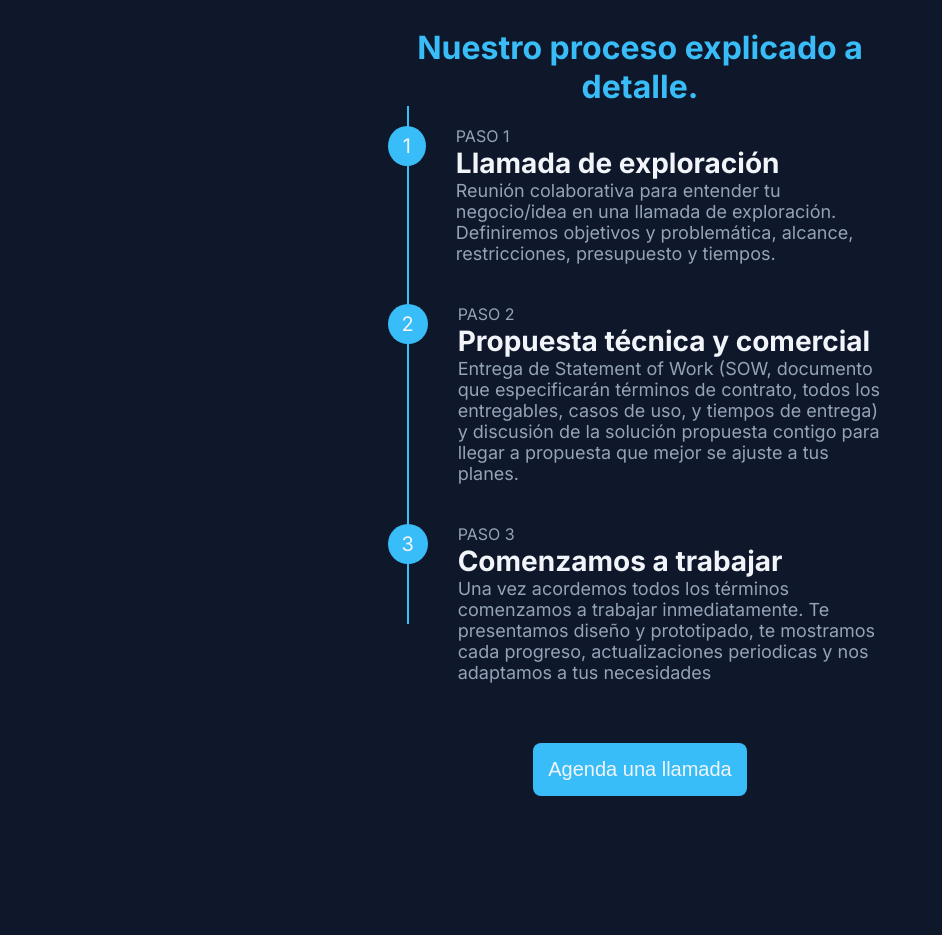
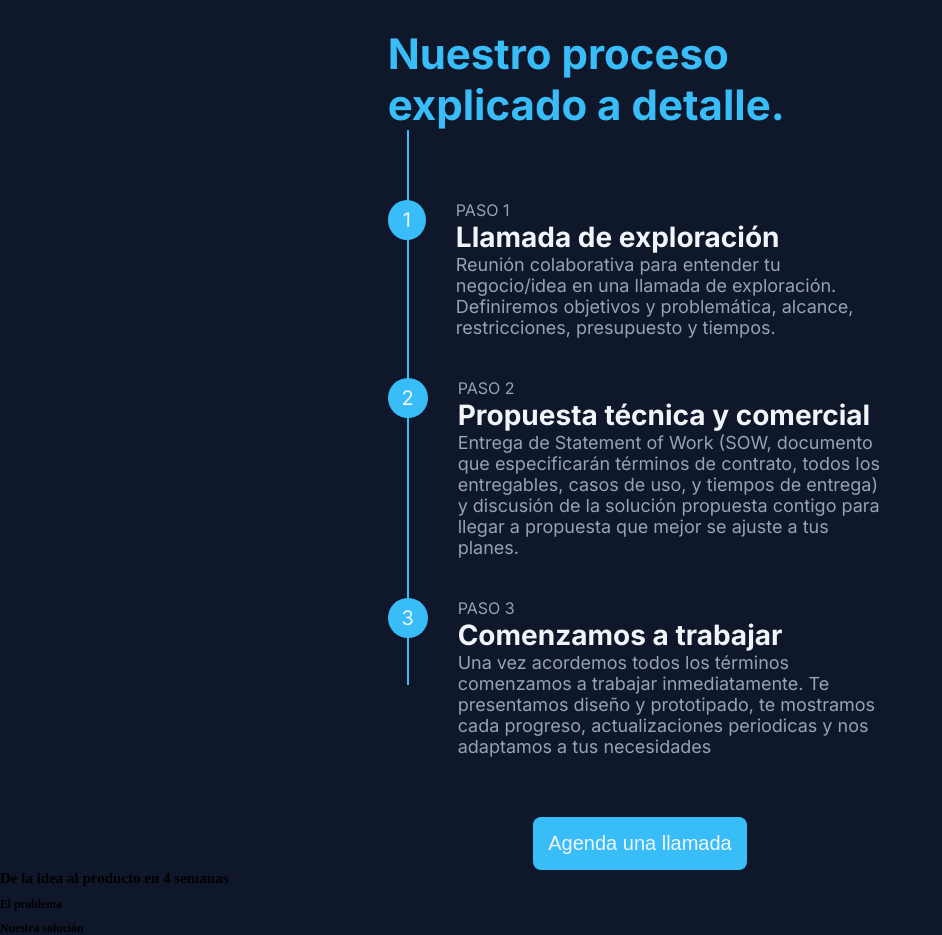
Before and after one commit to SoyDouglas/FissionSoftware, a React (Vite) app: page / in a window 1280 px wide. Shown: the part 1600-2535 px from the top of the page, without its empty margins (0-942 px from the left). Before the commit the page ends 2396 px from the top, so only its background shows below. Built offline with nearby package versions, Linux system fonts and the light colour scheme.

Commit message:
Doing the Value proposition section structure

```diff
--- a/src/App.jsx
+++ b/src/App.jsx
@@ -2,6 +2,7 @@ import Header from "./components/layout/Header"
 import Hero from "./components/layout/Hero"
 import WhatWeDo from './components/layout/WhatWeDo'
 import Timeline from "./components/layout/Timeline"
+import ValueProposition from "./components/layout/ValueProposition"
 
 function App() {
 
@@ -11,6 +12,7 @@ function App() {
       <Hero />
       <WhatWeDo />
       <Timeline />
+      <ValueProposition />
     </>
   )
 }
--- a/src/components/css/Timeline.css
+++ b/src/components/css/Timeline.css
@@ -18,7 +18,7 @@
     padding: 0;
     position: relative;
     gap: 4rem;
-    padding-top: 2rem;
+    padding-top: 7rem;
 
 }
 
@@ -28,9 +28,9 @@
 }
 
 .timeline-title {
-    font-size: 3.2rem;
+    font-size: 4.2rem;
     color: var(--color-primary);
-    text-align: center;
+    text-align: left;
 }
 
 
--- /dev/null
+++ b/src/components/layout/ValueProposition.jsx
@@ -0,0 +1,29 @@
+import '../css/ValueProposition.css'
+
+function ValueProposition() {
+    return (
+        <section className='value-proposition'>
+            <h1>De la idea al producto en 4 semanas</h1>
+
+            <div className='cards'>
+                <ul className='card-list'>
+                    <li className='card-problem'>
+                        <div className='card-top'>
+                            <img src="" alt="" />
+                            <h3 className='card-title'>El problema</h3>
+                        </div>
+                    </li>
+
+                    <li className='card-solution'>
+                        <div className='card-top'>
+                            <img src="" alt="" />
+                            <h3 className='card-title'>Nuestra solución</h3>
+                        </div>
+                    </li>
+                </ul>
+            </div>
+        </section>
+    )
+}
+
+export default ValueProposition
```
Also changed, not shown: src/assets/icons/x.svg, src/components/css/ValueProposition.css (added).
